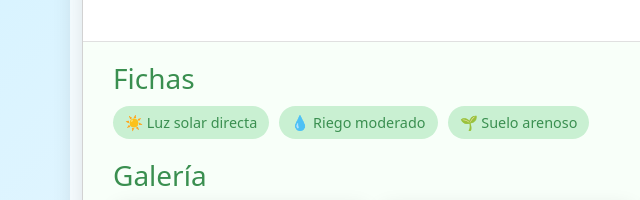
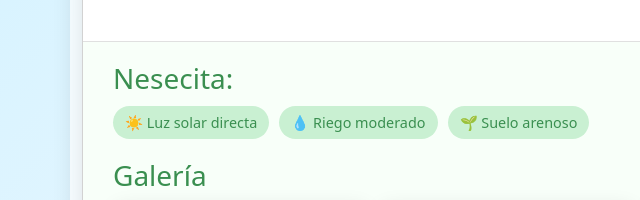
Before and after one commit to Hector0321/huerto, a plain HTML site: page index.html in a window 1280 px wide. Shown: the part 875-1075 px from the top of the page, 0-640 px from the left. Drawn offline with nearby package versions, Linux system fonts and the light colour scheme.

Commit message:
Update index.html

```diff
--- a/index.html
+++ b/index.html
@@ -51,7 +51,7 @@
       </main>
 
       <aside>
-        <h3>Fichas</h3>
+        <h3>Nesecita:</h3>
         <div class="chips">
           <span class="chip">☀️ Luz solar directa</span>
           <span class="chip">💧 Riego moderado</span>
```
